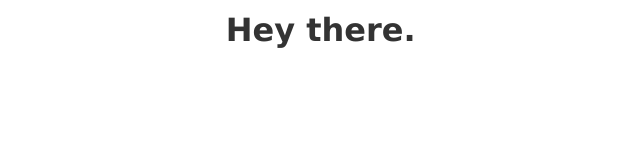
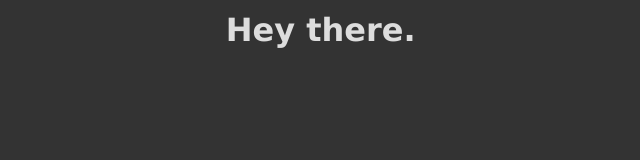
Before and after one commit to azdavis/howto-terminal, a website: page src/index.html in a window 1280 px wide. Shown: the whole page, without its empty margins (66-706 px from the left). Drawn offline with Linux system fonts and the dark colour scheme.

Commit message:
Allow dark mode

```diff
--- a/src/index.css
+++ b/src/index.css
@@ -18,3 +18,10 @@ a,
 a:visited {
 	color: inherit;
 }
+
+@media (prefers-color-scheme: dark) {
+	html {
+		color: #ddd;
+		background-color: #333;
+	}
+}
```
